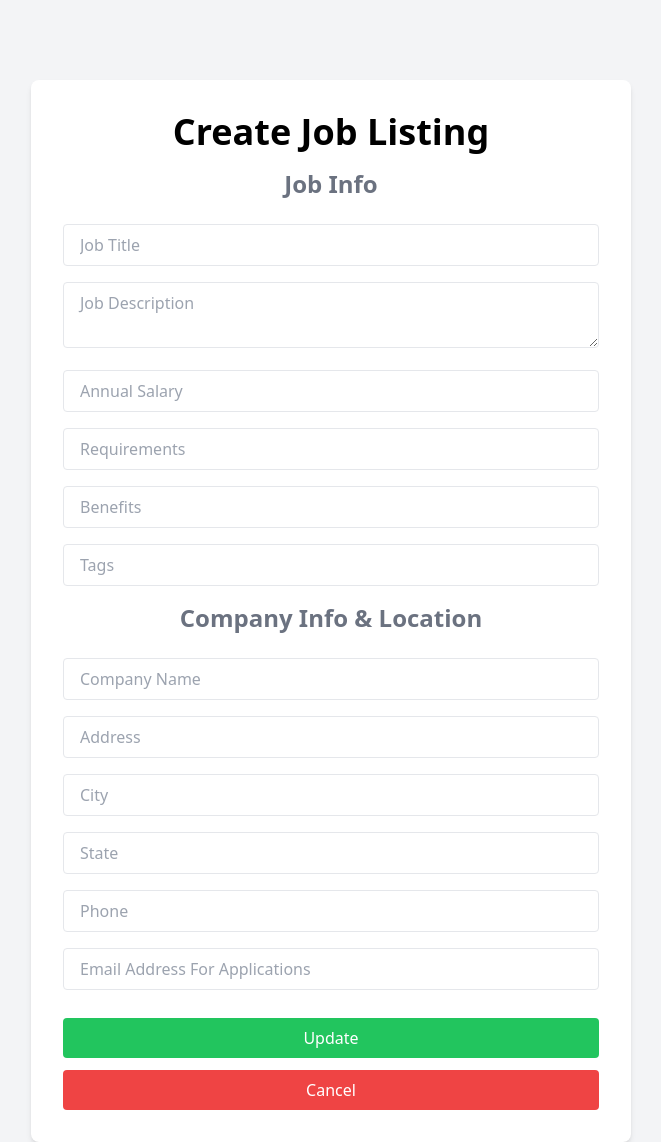
After one commit to TahirUddinAhmed/workhunt, a PHP site: template App/views/listings/edit.view.php in a window 1280 px wide. The commit adds this page. Shown: the whole page, without its empty margins (309-970 px from the left). Run offline with PHP 8.4, Linux system fonts and the light colour scheme; the template is opened without the code that fills it, so the values that code supplies are empty; a stand-in replaces the project's code that opens the database connection.

Commit message:
Create the edit view page and the router

```diff
--- /dev/null
+++ b/App/views/listings/edit.view.php
@@ -0,0 +1,147 @@
+<?php loadPartial('head'); ?>
+<?php loadPartial('navbar'); ?>
+<?php loadPartial('top-banner'); ?>
+
+<section class="flex justify-center items-center mt-20">
+      <div class="bg-white p-8 rounded-lg shadow-md w-full md:w-600 mx-6">
+        <h2 class="text-4xl text-center font-bold mb-4">Create Job Listing</h2>
+        <?php if(isset($errors)): ?>
+            <?php foreach($errors as $error): ?>
+              <div class="message bg-red-100 my-3"><?= $error ?></div>
+            <?php endforeach; ?>
+        <?php endif; ?>
+        <!-- <div class="message bg-red-100 p-3 my-3">This is an error message.</div>
+        <div class="message bg-green-100 p-3 my-3">
+          This is a success message.
+        </div> -->
+        <form method="POST" action="/listings/<?= $listing->id ?>">
+          <h2 class="text-2xl font-bold mb-6 text-center text-gray-500">
+            Job Info
+          </h2>
+          <div class="mb-4">
+            <input type="hidden" name="_method" value="PUT">
+            <input
+              type="text"
+              name="title"
+              placeholder="Job Title"
+              class="w-full px-4 py-2 border rounded focus:outline-none"
+              value = "<?= $listing->title ?>"
+            />
+          </div>
+          <div class="mb-4">
+            <textarea
+              name="description"
+              placeholder="Job Description"
+              class="w-full px-4 py-2 border rounded focus:outline-none"
+            ><?= $listing->description?? '' ?></textarea>
+          </div>
+          <div class="mb-4">
+            <input
+              type="text"
+              name="salary"
+              placeholder="Annual Salary"
+              class="w-full px-4 py-2 border rounded focus:outline-none"
+              value = "<?= $listing->salary ?? '' ?>"
+            />
+          </div>
+          <div class="mb-4">
+            <input
+              type="text"
+              name="requirements"
+              placeholder="Requirements"
+              class="w-full px-4 py-2 border rounded focus:outline-none"
+              value = "<?= $listing->requirements ?? '' ?>"
+            />
+          </div>
+          <div class="mb-4">
+            <input
+              type="text"
+              name="benefits"
+              placeholder="Benefits"
+              class="w-full px-4 py-2 border rounded focus:outline-none"
+              value = "<?= $listing->benefits ?? '' ?>"
+            />
+          </div>
+          <div class="mb-4">
+            <input
+              type="text"
+              name="tags"
+              placeholder="Tags"
+              class="w-full px-4 py-2 border rounded focus:outline-none"
+              value = "<?= $listing->tags ?? '' ?>"
+            />
+          </div>
+          <h2 class="text-2xl font-bold mb-6 text-center text-gray-500">
+            Company Info & Location
+          </h2>
+          <div class="mb-4">
+            <input
+              type="text"
+              name="company"
+              placeholder="Company Name"
+              class="w-full px-4 py-2 border rounded focus:outline-none"
+              value="<?= $listing->company ?? '' ?>"
+            />
+          </div>
+          <div class="mb-4">
+            <input
+              type="text"
+              name="address"
+              placeholder="Address"
+              class="w-full px-4 py-2 border rounded focus:outline-none"
+              value="<?= $listing->address ?? '' ?>"
+            />
+          </div>
+          <div class="mb-4">
+            <input
+              type="text"
+              name="city"
+              placeholder="City"
+              class="w-full px-4 py-2 border rounded focus:outline-none"
+              value="<?= $listing->city ?? '' ?>"
+            />
+          </div>
+          <div class="mb-4">
+            <input
+              type="text"
+              name="state"
+              placeholder="State"
+              class="w-full px-4 py-2 border rounded focus:outline-none"
+              value="<?= $listing->state ?? null ?>"
+            />
+          </div>
+          <div class="mb-4">
+            <input
+              type="text"
+              name="phone"
+              placeholder="Phone"
+              class="w-full px-4 py-2 border rounded focus:outline-none"
+              value="<?= $listing->phone ?? '' ?>"
+            />
+          </div>
+          <div class="mb-4">
+            <input
+              type="email"
+              name="email"
+              placeholder="Email Address For Applications"
+              class="w-full px-4 py-2 border rounded focus:outline-none"
+              value="<?= $listing->email ?? '' ?>"
+            />
+          </div>
+          <button
+            class="w-full bg-green-500 hover:bg-green-600 text-white px-4 py-2 my-3 rounded focus:outline-none"
+          >
+            Update
+          </button>
+          <a
+            href="/"
+            class="block text-center w-full bg-red-500 hover:bg-red-600 text-white px-4 py-2 rounded focus:outline-none"
+          >
+            Cancel
+          </a>
+        </form>
+      </div>
+    </section>
+
+<?php loadPartial('bottom-banner'); ?>
+<?php loadPartial('footer') ?>
--- a/App/views/listings/show.view.php
+++ b/App/views/listings/show.view.php
@@ -10,7 +10,7 @@
                 Back To Listings
             </a>
             <div class="flex space-x-4 ml-4">
-                <a href="/edit" class="px-4 py-2 bg-blue-500 hover:bg-blue-600 text-white rounded">Edit</a>
+                <a href="/listings/edit/<?= $listing->id ?>" class="px-4 py-2 bg-blue-500 hover:bg-blue-600 text-white rounded">Edit</a>
                 <!-- Delete Form -->
                 <form method="POST">
                     <input type="hidden" name="_method" value="DELETE">
--- a/routes.php
+++ b/routes.php
@@ -3,8 +3,11 @@
 $router->get('/', 'HomeController@index');
 $router->get('/listings', 'ListingController@index');
 $router->get('/listings/create', 'ListingController@create');
+$router->get('listings/edit/{id}', 'ListingController@edit');
 $router->get('/listings/{id}', 'ListingController@show');
+
 // Form Submission
 $router->post('/listings', 'ListingController@store');
+$router->put('/listings/{id}', 'ListingController@update');
 // Delete Request
 $router->delete('/listings/{id}', 'ListingController@destroy');
```
Also changed, not shown: App/controllers/ListingController.php (+45 -0 lines).
